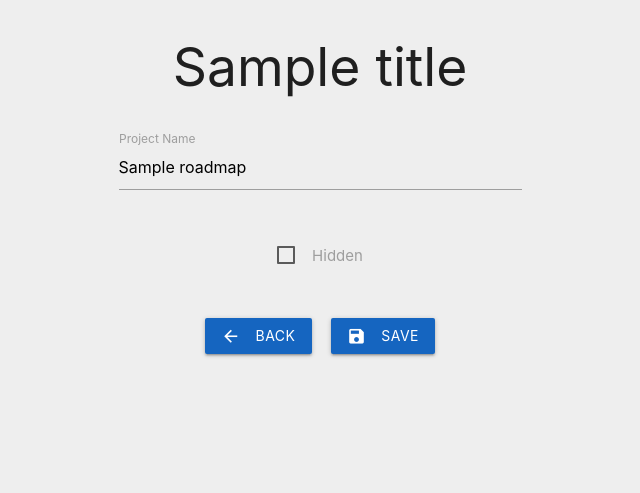
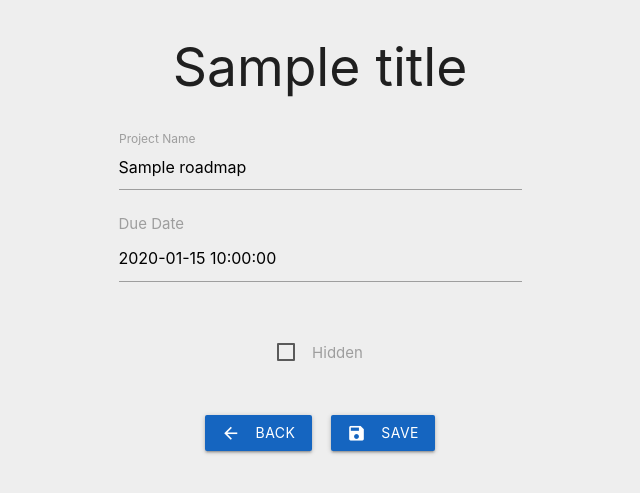
Before and after one commit to deadlocker8/roadmap, a Python web app: template client/templates/admin/roadmaps/edit.html in a window 1280 px wide. Shown: the top 493 px of the page, without its empty margins (320-960 px from the left). Run offline with Jinja, Linux system fonts and the light colour scheme; the template is opened without the code that fills it: most values are stand-ins (such as "Sample title", 1, 10 or a date in 2020).

Commit message:
#40 - handle and save roadmap start date

```diff
--- a/client/static/js/main.js
+++ b/client/static/js/main.js
@@ -148,11 +148,17 @@ function validateLoginForm()
 function validateNewRoadmapForm()
 {
     var projectName = $('#project-name').val();
+    var startDate = document.getElementById('start-date');
 
     if(isNull(projectName))
     {
         alert("Please enter a project name.");
         return false;
+    }
+
+    if(isNull(startDate.value))
+    {
+        startDate.value = "01.01.2000";
     }
 }
 
--- a/client/templates/admin/roadmaps/edit.html
+++ b/client/templates/admin/roadmaps/edit.html
@@ -17,6 +17,15 @@
                             <div class="input-field col s12">
                                 <input id="project-name" name="Projectname" type="text" value="{% if roadmap %}{{ roadmap["Projectname"] }}{% endif %}"/>
                                 <label for="project-name">Project Name</label>
+                            </div>
+                        </div>
+
+                        <div class="row center-align">
+                            <div class="col s12 m8 offset-m2 l6 offset-l3">
+                                <div class="col s12 left-align">
+                                    <label for="start-date" style="font-size: 1rem;">Due Date</label>
+                                    <input type="text" class="datepicker" id="start-date" name="StartDate" value="{% if roadmap %}{{ roadmap["StartDate"] }}{% endif %}">
+                                </div>
                             </div>
                         </div>
 
```
Also changed, not shown: client/blueprints/Roadmaps.py (+6 -1 lines).
